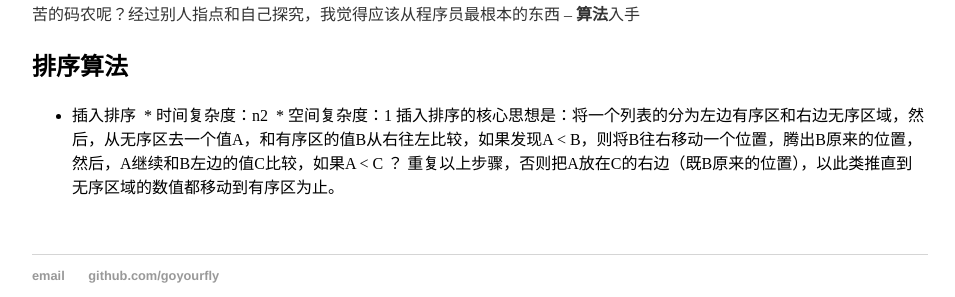
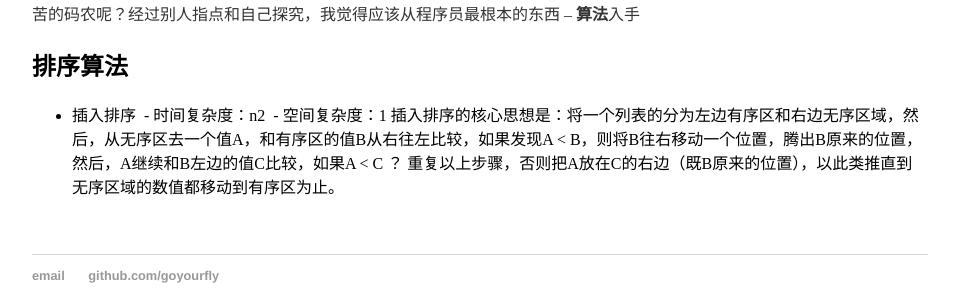
Before and after one commit to goyourfly/goyourfly.github.io, a Jekyll site: the page built from _posts/2017-01-20-go-your-fly-site-launched.md, in a window 1280 px wide. Shown: the part 258-555 px from the top of the page, without its empty margins (160-1115 px from the left). Built offline with Jekyll 4.4.1, drawn with Linux system fonts in a browser that asks for light colours.

```diff
--- a/_posts/2017-01-20-go-your-fly-site-launched.md
+++ b/_posts/2017-01-20-go-your-fly-site-launched.md
@@ -8,6 +8,6 @@ date: 2017-01-20
 
 ## 排序算法
 * 插入排序
-  * 时间复杂度：n2
-  * 空间复杂度：1
+  - 时间复杂度：n2
+  - 空间复杂度：1
 插入排序的核心思想是：将一个列表的分为左边有序区和右边无序区域，然后，从无序区去一个值A，和有序区的值B从右往左比较，如果发现A < B，则将B往右移动一个位置，腾出B原来的位置，然后，A继续和B左边的值C比较，如果A < C ？ 重复以上步骤，否则把A放在C的右边（既B原来的位置），以此类推直到无序区域的数值都移动到有序区为止。
```
